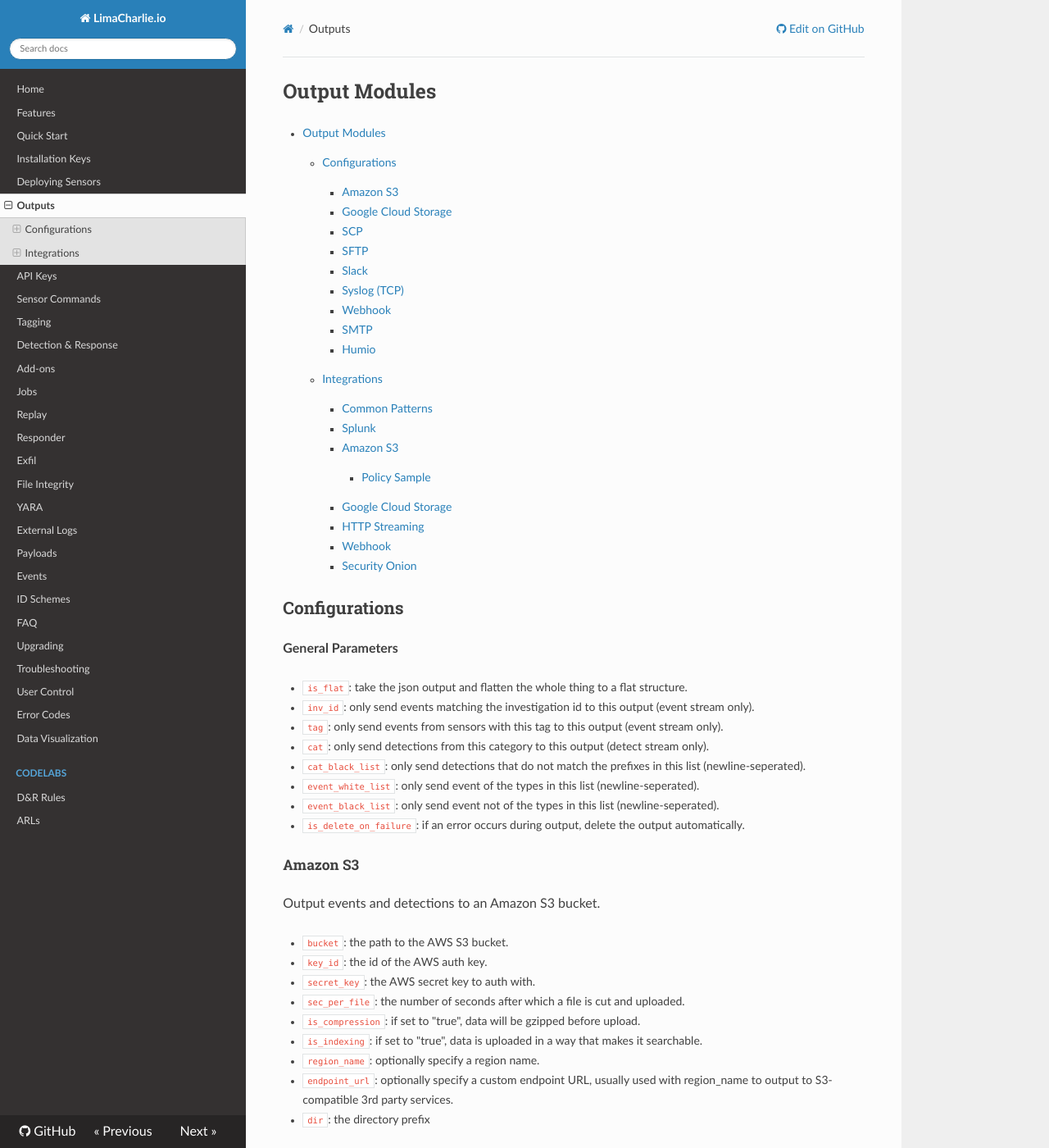
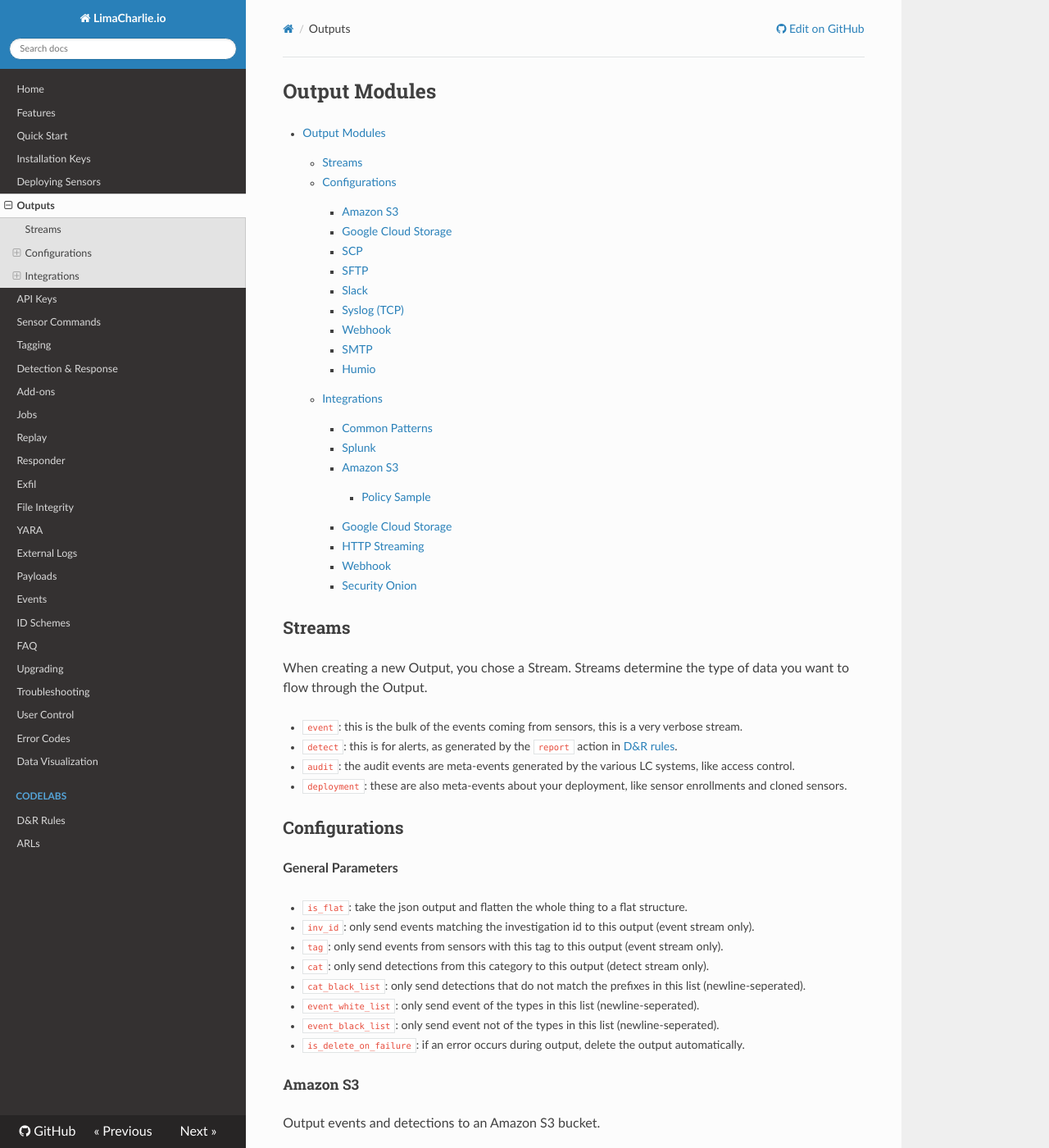
Before and after one commit to refractionPOINT/lce_doc, an MkDocs documentation site: the page built from docs/outputs.md, in a window 1280 px wide and 1400 px high. Shown: the whole window at 82% size. Built offline with MkDocs 1.6.1, drawn with Linux system fonts in a browser that asks for light colours; nearby versions of some CDN libraries; old or Windows-style settings are respelled for this version of MkDocs; some of the changed text lies outside the part shown.

Commit message:
Adding blurb about new Deployment stream.

````diff
--- a/docs/outputs.md
+++ b/docs/outputs.md
@@ -1,6 +1,15 @@
 # Output Modules
 
 [TOC]
+
+## Streams
+
+When creating a new Output, you chose a Stream. Streams determine the type of data you want to flow through the Output.
+
+* `event`: this is the bulk of the events coming from sensors, this is a very verbose stream.
+* `detect`: this is for alerts, as generated by the `report` action in [D&R rules](dr.md).
+* `audit`: the audit events are meta-events generated by the various LC systems, like access control.
+* `deployment`: these are also meta-events about your deployment, like sensor enrollments and cloned sensors.
 
 ## Configurations
 
@@ -132,7 +141,7 @@ is_no_header: "false"
 ```
 
 ### Webhook
-Output individually each event, detection or audit through a POST webhook.
+Output individually each event, detection, audit or deployment through a POST webhook.
 
 * `dest_host`: the IP or DNS, port and page to HTTP(S) POST to, format `https://www.myorg.com:514/whatever`.
 * `secret_key`: an arbitrary shared secret used to compute an HMAC (SHA256) signature of the webhook to verify authenticity. See "Webhook" section below.
@@ -144,7 +153,7 @@ secret_key: this-is-my-secret-shared-key
 ```
 
 ### SMTP
-Output individually each event, detection or audit through an email.
+Output individually each event, detection, audit or deployment through an email.
 
 * `dest_host`: the IP or DNS (and optionally port) of the SMTP server to use to send the email.
 * `dest_email`: the email address to send the email to.
@@ -348,7 +357,7 @@ Issuing an HTTP POST to `https://stream.limacharlie.io/<OID>` where `<OID>` is t
 stream from. As additional data in the POST, specify the following parameters:
 
 * `api_key`: this is the secret API key as provided to you in limacharlie.io.
-* `type`: this is the stream type you would like to create, one of `event`, `detect` or `audit`.
+* `type`: this is the stream type you would like to create, one of `event`, `detect`, `audit` or `deployment`.
 * `cat`: optional, specifies the detection type to filter on.
 * `tag`: optional, specifies the sensor tags to filter on.
 * `inv_id`: optional, specifies the investigation ID to filter on.
````
Also changed, not shown: docs/index.md (+2 -5 lines).
